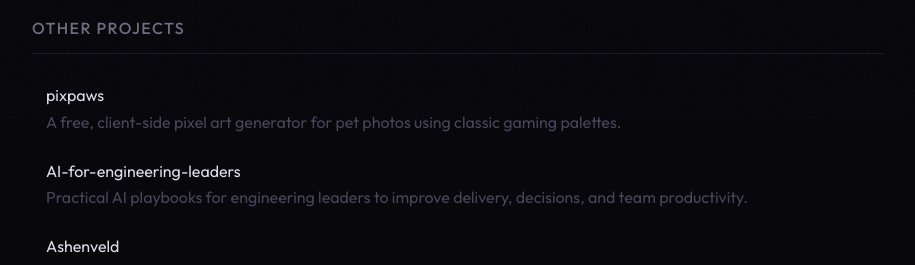
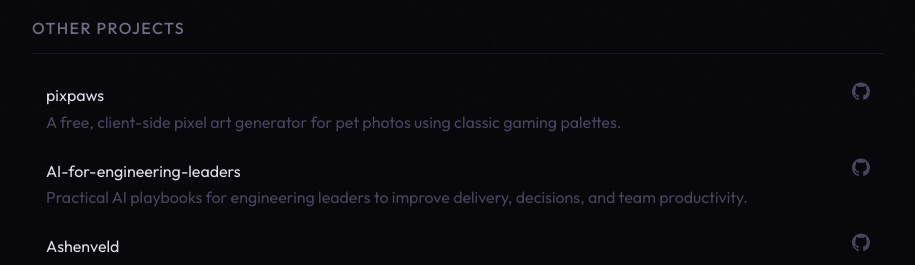
Before and after one commit to shiphrahx/cassia-almeida.com, a Next.js app: page /projects in a window 1280 px wide. Shown: the part 681-946 px from the top of the page, without its empty margins (182-1097 px from the left). Built offline with nearby package versions, Linux system fonts and the light colour scheme; no server answers.

Commit message:
feat: always-present repo icon on project rows; link rows to live site

```diff
--- a/app/globals.css
+++ b/app/globals.css
@@ -161,6 +161,44 @@ nav {
 .list-item-title { font-size: 1rem; color: var(--text); font-weight: 400; }
 
 .list-item-sub { font-size: 1rem; color: var(--text-dim); margin-top: 2px; line-height: 1.45; }
+
+/* Project rows: whole row links to the live site (stretched link), with a
+   GitHub repo icon that always sits beside the year, above the overlay. */
+.project-row {
+  position: relative;
+  display: flex;
+  align-items: flex-start;
+  justify-content: space-between;
+  padding: 12px 14px;
+  border-radius: 8px;
+  transition: background 0.12s;
+}
+
+.project-row:hover { background: var(--bg-raised); }
+.project-row:hover .list-item-title { color: #fff; }
+
+.project-row-main { display: block; color: inherit; min-width: 0; }
+.project-row-main::after { content: ""; position: absolute; inset: 0; z-index: 0; }
+
+.project-row-right {
+  display: flex;
+  align-items: center;
+  gap: 12px;
+  margin-left: 20px;
+  white-space: nowrap;
+}
+
+.project-row-right .list-item-meta { margin-left: 0; }
+
+.project-repo {
+  position: relative;
+  z-index: 1;
+  display: inline-flex;
+  color: var(--text-dim);
+  transition: color 0.12s;
+}
+
+.project-repo:hover { color: var(--text); }
 
 .list-item-meta {
   font-family: var(--font-mono);
--- a/app/projects/page.tsx
+++ b/app/projects/page.tsx
@@ -6,6 +6,34 @@ function GitHubIcon() {
     <svg viewBox="0 0 24 24" width="18" height="18" fill="currentColor" aria-hidden="true">
       <path d="M12 .5C5.37.5 0 5.87 0 12.5c0 5.3 3.44 9.8 8.21 11.39.6.11.82-.26.82-.58 0-.29-.01-1.04-.02-2.05-3.34.72-4.04-1.61-4.04-1.61-.55-1.39-1.33-1.76-1.33-1.76-1.09-.74.08-.73.08-.73 1.2.09 1.84 1.24 1.84 1.24 1.07 1.83 2.81 1.3 3.49.99.11-.78.42-1.3.76-1.6-2.67-.3-5.47-1.33-5.47-5.93 0-1.31.47-2.38 1.24-3.22-.13-.3-.54-1.52.12-3.18 0 0 1.01-.32 3.3 1.23a11.5 11.5 0 0 1 6.01 0c2.29-1.55 3.3-1.23 3.3-1.23.66 1.66.25 2.88.12 3.18.77.84 1.24 1.91 1.24 3.22 0 4.61-2.81 5.62-5.49 5.92.43.37.81 1.1.81 2.22 0 1.61-.01 2.9-.01 3.29 0 .32.22.7.83.58A12 12 0 0 0 24 12.5C24 5.87 18.63.5 12 .5z" />
     </svg>
+  );
+}
+
+function ProjectRow({ p, showCaption }: { p: EnrichedProject; showCaption: boolean }) {
+  return (
+    <div className="project-row">
+      <a
+        className="project-row-main"
+        href={p.siteUrl ?? p.url}
+        target="_blank"
+        rel="noopener noreferrer"
+      >
+        <div className="list-item-title">{p.name}</div>
+        {showCaption && p.caption && <div className="list-item-sub">{p.caption}</div>}
+      </a>
+      <div className="project-row-right">
+        <a
+          className="project-repo"
+          href={p.url}
+          target="_blank"
+          rel="noopener noreferrer"
+          aria-label={`${p.name} source on GitHub`}
+        >
+          <GitHubIcon />
+        </a>
+        {p.year && <span className="list-item-meta">{p.year}</span>}
+      </div>
+    </div>
   );
 }
 
@@ -87,13 +115,7 @@ export default async function Projects() {
           <div className="section-header"><span className="section-title">Other Projects</span></div>
           <div className="list">
             {other.map((p) => (
-              <a key={p.url} className="list-item" href={p.url} target="_blank" rel="noopener noreferrer">
-                <div>
-                  <div className="list-item-title">{p.name}</div>
-                  {p.caption && <div className="list-item-sub">{p.caption}</div>}
-                </div>
-                {p.year && <span className="list-item-meta">{p.year}</span>}
-              </a>
+              <ProjectRow key={p.url} p={p} showCaption />
             ))}
           </div>
         </div>
@@ -104,10 +126,7 @@ export default async function Projects() {
           <div className="section-header"><span className="section-title">Archived</span></div>
           <div className="list">
             {archived.map((p) => (
-              <a key={p.url} className="list-item" href={p.url} target="_blank" rel="noopener noreferrer">
-                <span className="list-item-title">{p.name}</span>
-                {p.year && <span className="list-item-meta">{p.year}</span>}
-              </a>
+              <ProjectRow key={p.url} p={p} showCaption={false} />
             ))}
           </div>
         </div>
```
